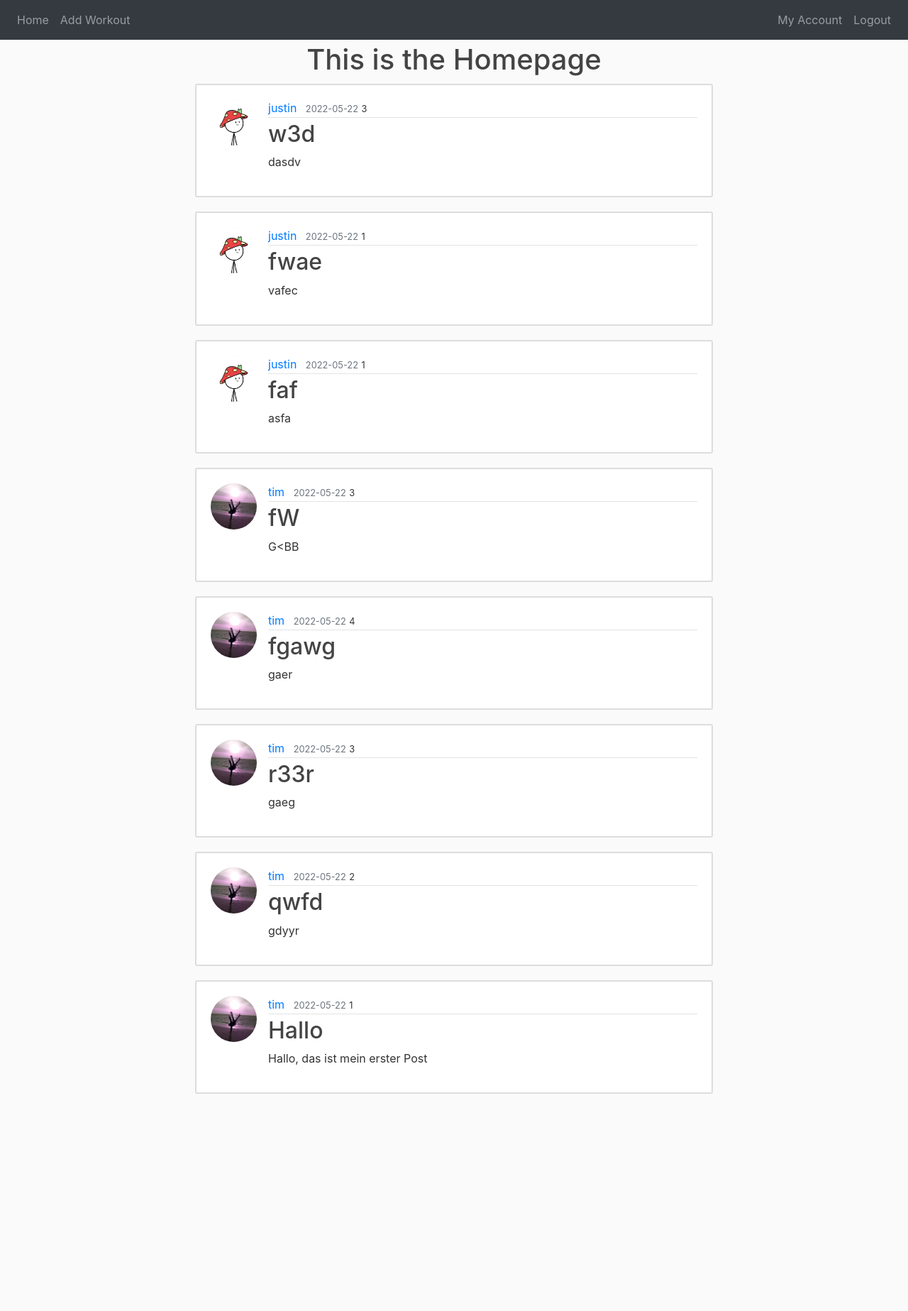
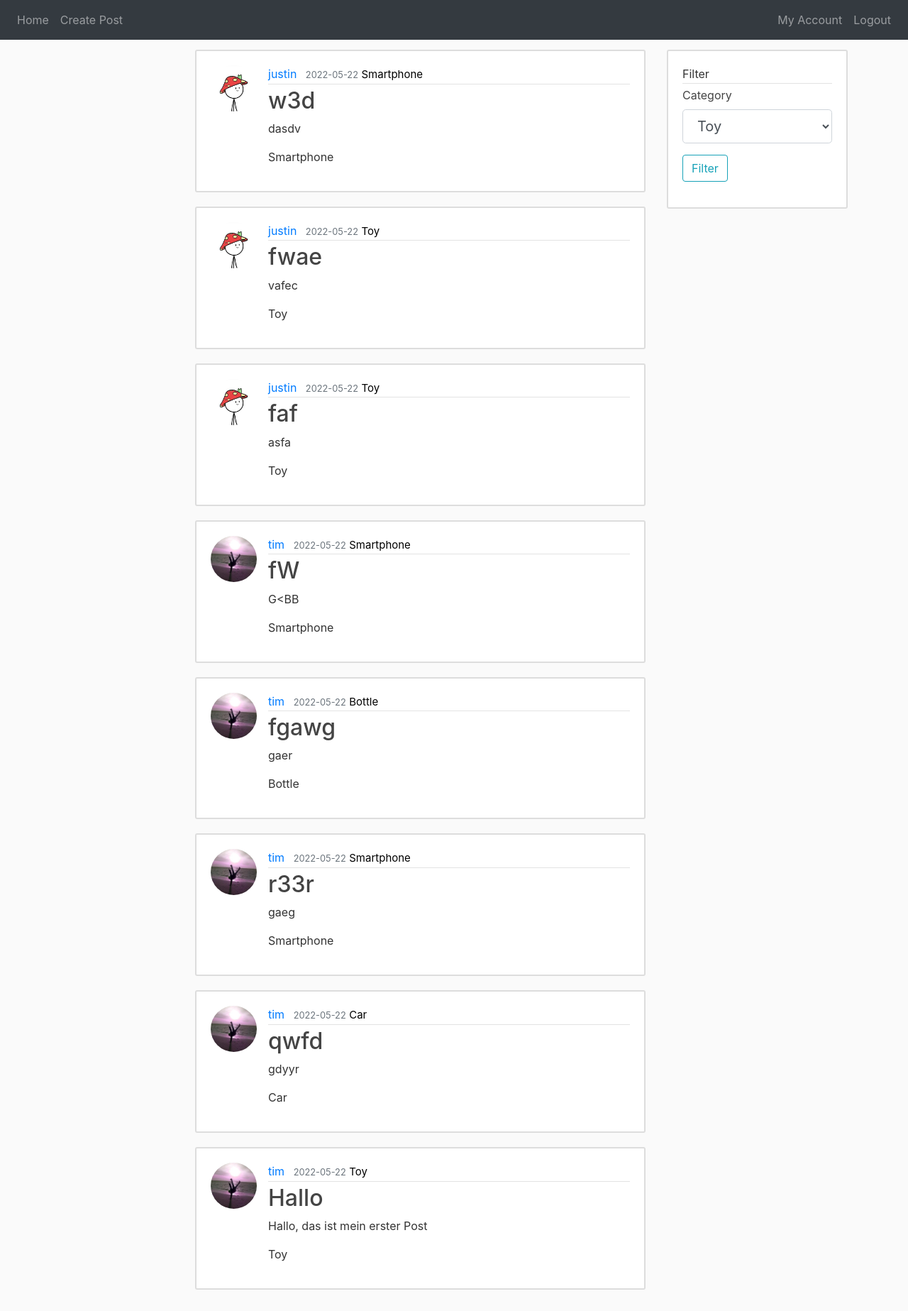
Before and after one commit to justinbxchle/w-hrungsrechner, a Flask app: page / in a window 1280 px wide. Shown: the whole page at 71% size. Before the commit the page ends 1541 px from the top, so only its background shows below. Run offline with Flask 2, Linux system fonts and the light colour scheme; a user stored in the database is signed in; data comes from the database, SQL or seed files in the repository; both versions use the stored data as it was after the commit; some libraries are stand-ins or nearby versions.

Commit message:
Update 2022-05-22

```diff
--- a/app.py
+++ b/app.py
@@ -1,5 +1,4 @@
 from website import app
-
 
 if __name__ == '__main__':
     app.run(debug=True)
--- a/website/__init__.py
+++ b/website/__init__.py
@@ -10,16 +10,15 @@ def create_database(app):
         db.create_all(app=app)
 
 
-
 app = Flask(__name__)
 app.config['SECRET_KEY'] = '3f3195e5e78966038c3cf51f7561e58e'
 app.config['SQLALCHEMY_DATABASE_URI'] = 'sqlite:///database.db'
+app.config['SQLALCHEMY_TRACK_MODIFICATIONS'] = True
 db = SQLAlchemy(app)
 bcrypt = Bcrypt(app)
 login_manager = LoginManager(app)
 login_manager.login_view = 'auth.login'
 login_manager.login_message_category = 'info'
-
 
 from .views import views
 from .auth import auth
--- a/website/forms.py
+++ b/website/forms.py
@@ -3,8 +3,14 @@ from flask_wtf import FlaskForm
 from flask_wtf.file import FileField, FileAllowed
 from wtforms import StringField, PasswordField, SubmitField, BooleanField, TextAreaField, SelectField
 from wtforms.validators import DataRequired, Length, Email, EqualTo, ValidationError
-from website.models import User
+from wtforms_sqlalchemy.fields import QuerySelectField
+#from website.models import User
 from flask_login import current_user
+from .models import Category, User
+
+
+toy = Category.query.first()
+
 
 class RegistrationForm(FlaskForm):
     username = StringField('Username', validators=[DataRequired(), Length(min=2, max=20)])
@@ -51,9 +57,14 @@ class AccountUpdateForm(FlaskForm):
 class WorkoutForm(FlaskForm):
     title = StringField('Title', validators=[DataRequired()])
     content = TextAreaField('Content', validators=[DataRequired()])
-    category = SelectField('Category', validators=[DataRequired()], choices=[('Toy'), ('Car'), ('Smartphone')])
+    category = SelectField('Category')
     submit = SubmitField('Post')
 
 class AddCategoryForm(FlaskForm):
     term = StringField('Term', validators=[DataRequired()])
     submit = SubmitField('Create')
+
+class FilterPostForm(FlaskForm):
+    category = SelectField('Category')
+    #rating = SelectField('Minimum Rating', choices=[('---'), ('1 Star'), ('2 Stars'), ('3 Stars'), ('4 Stars'), ('5 Stars')])
+    submit = SubmitField('Filter')
--- a/website/static/main.css
+++ b/website/static/main.css
@@ -80,3 +80,9 @@ a.article-title:hover {
 .account-heading {
   font-size: 2.5rem;
 }
+
+#filter{
+  font-size: 15px;
+  color: black;
+  text-align: right;
+}
--- a/website/templates/accounts.html
+++ b/website/templates/accounts.html
@@ -13,7 +13,7 @@
             <p class="text-secondary">{{ user.bio }}</p>
             {% if user == current_user %}
             <div>
-                <a class="btn btn-secondary btn-sm m-1" href="{{ url_for('views.update_account', user_id=current_user.id) }}">Edit Profile</a>
+                <a class="btn btn-secondary btn-sm m-1" href="{{ url_for('views.update_account', username=current_user.username) }}">Edit Profile</a>
             </div>
             {% endif %}
         </div>
@@ -27,6 +27,7 @@
             <div class="article-metadata">
                 <a class="mr-2" href="#">{{ post.author.username }}</a>
                 <small class="text-muted">{{ post.date.strftime('%Y-%m-%d') }}</small>
+                <small>{{ post.overname.term }}</small>
             </div>
             <h2><a class="article-title" href="{{ url_for('views.post', post_id=post.id) }}">{{ post.title }}</a></h2>
             <p class="article-content">{{ post.content }}</p>
@@ -34,5 +35,4 @@
         </article>
     {% endif %}
 {% endfor %}
-
 {% endblock %}
--- a/website/templates/add_category.html
+++ b/website/templates/add_category.html
@@ -28,10 +28,12 @@
         </div>
     </form>
 </div>
+{{ categories }}
+{{ posts }}
 {% for category in categories %}
 <article class="media content-section">
     <div>
-        <p class="article-content">{{ category.term }}</p>
+        <p class="article-content">{{ category.id }} {{ category.term }}</p>
     </div>
 </article>
 {% endfor %}
--- a/website/templates/base.html
+++ b/website/templates/base.html
@@ -29,14 +29,12 @@
               <div class="navbar-nav mr-auto">
                 {% if current_user.is_authenticated %}
                 <a class="nav-item nav-link" id="home" href="{{ url_for('views.home') }}">Home</a>
-                <a class="nav-item nav-link" id="add" href="{{ url_for('views.add') }}">Add Workout</a>
-                <!--Import CSS <a class="nav-item nav-link" id="add" href="{{ url_for('views.add_category') }}">Add Category</a> -->
-
+                <a class="nav-item nav-link" id="add" href="{{ url_for('views.add') }}">Create Post</a>
                 {% endif %}
               </div>
               <div class="navbar-nav">
                 {% if current_user.is_authenticated %}
-                <a class="nav-item nav-link" id="history" href="{{ url_for('views.accounts', user_id=current_user.id) }}">My Account</a>
+                <a class="nav-item nav-link" id="history" href="{{ url_for('views.accounts', username=current_user.username) }}">My Account</a>
                 <a class="nav-item nav-link" id="logout" href="{{ url_for('auth.logout') }}">Logout</a>
                 {% else %}
                 <a class="nav-item nav-link" id="login" href="{{ url_for('auth.login') }}">Login</a>
@@ -50,7 +48,7 @@
                 <div class="col-lg-2">
                     <!-- Leer -->
                 </div>
-                <div class="col-lg-8">
+                <div class="col-lg-7">
                     {% with messages = get_flashed_messages(with_categories=true) %}
                         {% if messages %}
                             {% for category, message in messages%}
@@ -62,8 +60,8 @@
                     {% endwith %}
                     {% block content %}{% endblock %}
                 </div>
-                <div class="col-lg-2">
-                    <!-- Leer -->
+                <div class="col-lg-3">
+                    {% block content_right %}{% endblock %}
                 </div>
             </div>
         </main>
--- a/website/templates/home.html
+++ b/website/templates/home.html
@@ -3,24 +3,61 @@
 {% block title %}Home{% endblock %}
 
 {% block content %}
-<h1 style="text-align: center;">This is the Homepage</h1>
 
+<!-- Einsetzen der einzelnen Posts-->
     {% for post in posts | reverse %}
         <article class="media content-section">
+            <a href="{{ url_for('views.accounts', username=post.author.username) }}" >
                 <img class="rounded-circle article-img" src="{{ url_for('static', filename='profile_pictures/' + post.author.image) }}">
+            </a>
             <div class="media-body">
                 <div class="article-metadata">
-                <a class="mr-2" href="{{ url_for('views.accounts', user_id=post.author.id) }}">{{ post.author.username }}</a>
+                    <a class="mr-2" href="{{ url_for('views.accounts', username=post.author.username) }}">{{ post.author.username }}</a>
                     <small class="text-muted">{{ post.date.strftime('%Y-%m-%d') }}</small>
-                <small>{{ post.category_id }}</small>
+                    <a class="mr-2" id="filter" href="{{ url_for('views.filter', category=post.overname.term) }}">{{ post.overname.term }}</a>
                 </div>
-
-
                 <h2><a class="article-title" href="{{ url_for('views.post', post_id=post.id) }}">{{ post.title }}</a></h2>
                 <p class="article-content">{{ post.content }}</p>
+                <p class="article-content">{{ post.overname.term }}</p>
             </div>
         </article>
     {% endfor %}
 
+{% endblock %}
+
+<!-- Erstellen der Filteroberfläche -->
+{% block content_right %}
+
+    <form method="POST", action="">
+        {{ form.hidden_tag() }}
+        <fieldset class="form-group">
+            <article class="media content-section">
+                <div class="media-body">
+                    <div class="article-metadata">
+                        Filter
+                    </div>
+                    <div class="article-title">
+                        <div class="form-group">
+                            {{ form.category.label(class="form-control-label") }}
+                            {% if form.category.errors %}
+                                {{ form.category(class="form-control form-control-lg is-invalid") }}
+                                <div class="invalid-feedback">
+                                    {% for error in form.category.errors %}
+                                        <span>{{ error }}</span>
+                                    {% endfor %}
+                                </div>
+                            {% else %}
+                                {{ form.category(class="form-control form-control-lg") }}
+                            {% endif %}
+                        </div>
+
+                        <div class="form-group">
+                            {{ form.submit(class="btn btn-outline-info") }}
+                        </div>
+                    </div>
+                </div>
+            </article>
+        </fieldset>
+    </form>
 
 {% endblock %}
--- a/website/templates/post.html
+++ b/website/templates/post.html
@@ -7,8 +7,9 @@
         <img class="rounded-circle article-img" src="{{ url_for('static', filename='profile_pictures/' + post.author.image) }}">
         <div class="media-body">
             <div class="article-metadata">
-                <a class="mr-2" href="{{ url_for('views.accounts', user_id=post.author.id) }}">{{ post.author.username }}</a>
+                <a class="mr-2" href="{{ url_for('views.accounts', username=post.author.username) }}">{{ post.author.username }}</a>
                 <small class="text-muted">{{ post.date.strftime('%Y-%m-%d') }}</small>
+                <a class="mr-2" id="filter" href="{{ url_for('views.filter', category=post.overname.term) }}">{{ post.overname.term }}</a>
                 {% if post.author == current_user %}
                 <div>
                     <a class="btn btn-secondary btn-sm m-1" href="{{ url_for('views.update_post', post_id=post.id) }}">Update</a>
--- a/website/views.py
+++ b/website/views.py
@@ -1,7 +1,8 @@
 
+from unicodedata import category
 from flask import Blueprint, render_template, flash, redirect, url_for, request, abort
 from flask_login import login_required, current_user
-from website.forms import AccountUpdateForm, WorkoutForm, AddCategoryForm
+from website.forms import AccountUpdateForm, WorkoutForm, AddCategoryForm, FilterPostForm
 from website import db, app
 from .models import Post, User, Category
 import secrets
@@ -13,22 +14,38 @@ views = Blueprint('views',__name__)
 
 
 @views.route('/')
-@views.route('/home')
+@views.route('/home', methods=['GET', 'POST'])
 @login_required
 def home():
     posts = Post.query.all()
-    return render_template("home.html", posts=posts)
+    categories = Category.query
+    form = FilterPostForm()
+    form.category.choices = categories
+    if form.validate_on_submit():
+        category = Category.query.filter_by(term=form.category.data).first()
+        flash('You Have Filtered Your Feed!', 'success')
+        return redirect(url_for('views.filter', category=category))
+    return render_template("home.html", posts=posts, form=form)
+
+@views.route('/home/filter=<category>')
+@login_required
+def filter(category):
+    posts = Post.query.all()
+    return render_template("filter.html", posts=posts, category=category)
 
 @views.route('/add', methods=['GET', 'POST'])
 @login_required
 def add():
+    categories = Category.query.all()
     form = WorkoutForm()
+    form.category.choices = categories
     if form.validate_on_submit():
-        post = Post(title=form.title.data, content=form.content.data, category_id=form.category.data, author=current_user)
+        category = Category.query.filter_by(term=form.category.data).first()
+        post = Post(title=form.title.data, content=form.content.data, overname=category, author=current_user)
         db.session.add(post)
         db.session.commit()
         flash('Post has been created!', 'success')
-        return redirect(url_for('views.accounts', user_id=current_user.id))
+        return redirect(url_for('views.accounts', username=current_user.username))
     return render_template("add.html", form=form, legend='New Post')
 
 @views.route('/post/<int:post_id>')
@@ -43,11 +60,13 @@ def update_post(post_id):
     post = Post.query.get_or_404(post_id)
     if post.author != current_user:
         abort(403)
+    categories = Category.query.all()
     form = WorkoutForm()
+    form.category.choices = categories
     if form.validate_on_submit():
         post.title = form.title.data
         post.content = form.content.data
-        post.category_id = form.category.data
+        post.overname = form.category.object_data
         db.session.commit()
         flash('Your post has been updated!', 'success')
         return redirect(url_for('views.post', post_id=post.id))
@@ -78,10 +97,10 @@ def save_picture(form_picture):
     return picture_filename
 #Methode schreiben zum löschen der alten Bilder, wenn das Bild geändert wird
 
-@views.route('/account/<int:user_id>/update', methods=['GET', 'POST'])
+@views.route('/account/<username>/update', methods=['GET', 'POST'])
 @login_required
-def update_account(user_id):
-    if user_id != current_user.id:
+def update_account(username):
+    if username != current_user.username:
         abort(403)
     form = AccountUpdateForm()
     if form.validate_on_submit():
@@ -93,7 +112,7 @@ def update_account(user_id):
         current_user.bio = form.bio.data
         db.session.commit()
         flash('Your account information has been changed!', 'success')
-        return redirect(url_for('views.accounts', user_id=current_user.id))
+        return redirect(url_for('views.accounts', username=current_user.username))
     elif request.method == 'GET':
         form.username.data = current_user.username
         form.email.data = current_user.email
@@ -101,18 +120,23 @@ def update_account(user_id):
     image = url_for('static', filename='profile_pictures/' + current_user.image)
     return render_template("update_account.html", image=image, form=form)
 
-@views.route('/account/<int:user_id>')
+@views.route('/account/<username>', methods=['GET'])
 @login_required
-def accounts(user_id):
-    user = User.query.get_or_404(user_id)
-    image = url_for('static', filename='profile_pictures/' + user.image)
-    posts = Post.query.all()
+def accounts(username):
+    user = User.query.filter_by(username = username).first()
+    if user:
+        image = url_for('static', filename='profile_pictures/' + user.image)
+        posts = Post.query.all()
+    else:
+        abort(404)
     return render_template("accounts.html", user=user, image=image, posts=posts)
 
-
-@views.route('/add_categry', methods=['GET', 'POST'])
+"""
+@views.route('/add_category', methods=['GET', 'POST'])
+@login_required
 def add_category():
     categories = Category.query.all()
+    posts = Post.query.all()
     form = AddCategoryForm()
     if form.validate_on_submit():
         category = Category(term=form.term.data)
@@ -120,4 +144,5 @@ def add_category():
         db.session.commit()
         flash('Cateegory has been created!', 'success')
         return redirect(url_for('views.add_category', user_id=current_user.id))
-    return render_template("add_category.html", form=form, legend='New Category', categories=categories)
+    return render_template("add_category.html", form=form, legend='New Category', categories=categories, posts=posts)
+"""
```
Also changed, not shown: website/models.py (+10 -11 lines), website/templates/filter.html (added, +28 -0 lines), website/database.db, website/static/profile_pictures/14372c152c05e249.jpg (added), website/static/profile_pictures/c6e429ad8231167d.jpg (added), website/static/profile_pictures/f73cdaed8168a5b2.jpg (added). Lines whose indentation alone changed are shown as unchanged.
